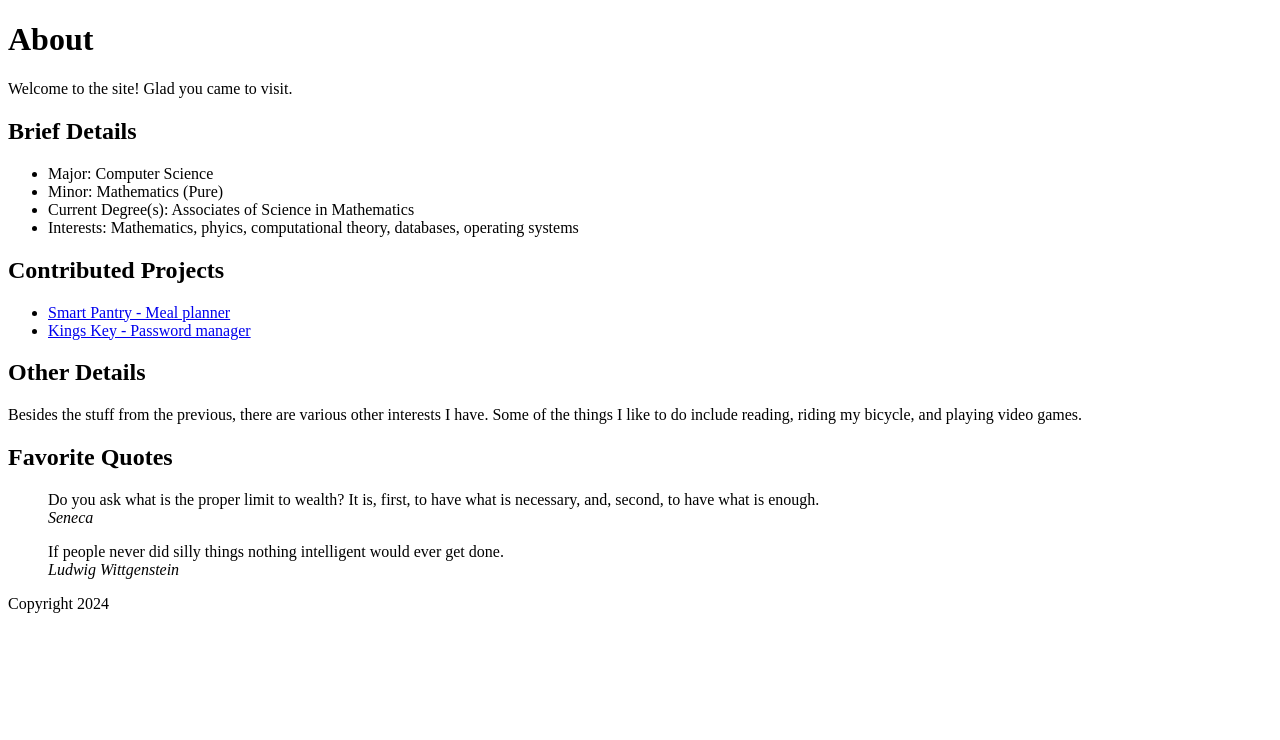
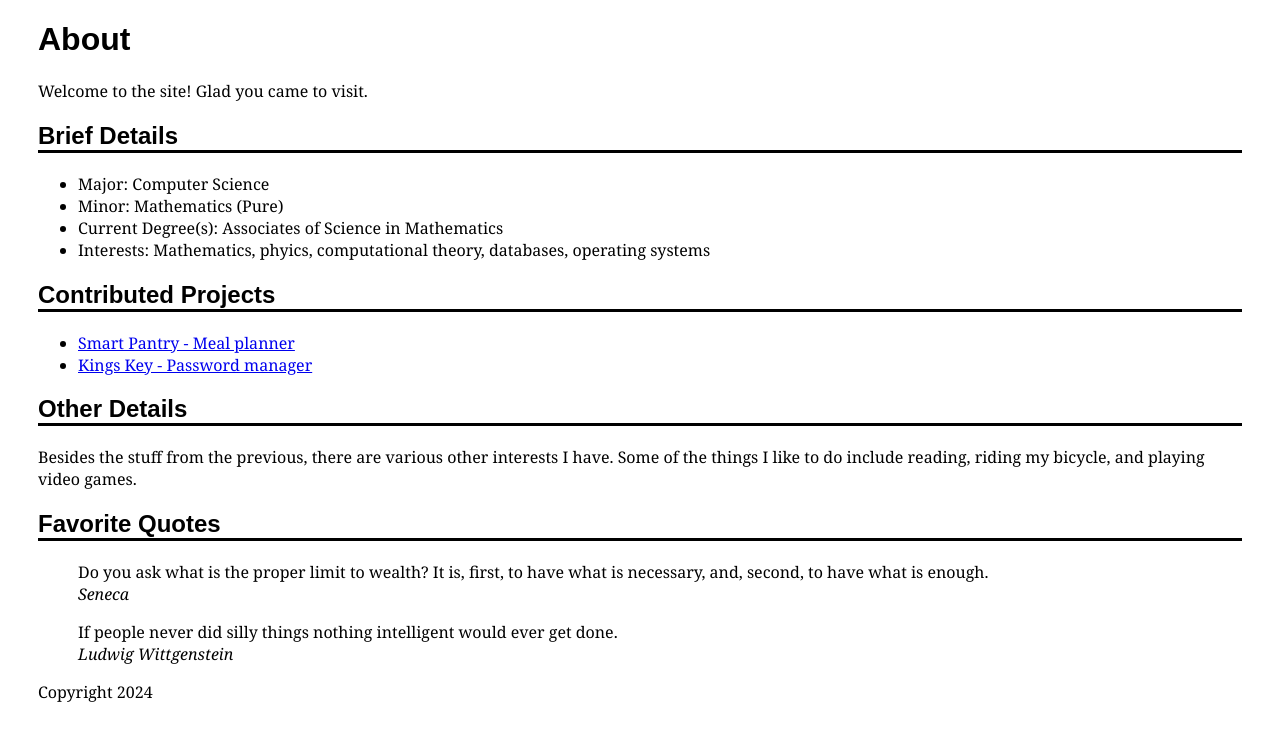
Before and after one commit to rvare/rvare.github.io, a plain HTML site: page index.html in a window 1280 px wide. Drawn offline with Linux system fonts and the light colour scheme.

Commit message:
Add more fancy stuff.

```diff
--- a/index.html
+++ b/index.html
@@ -1,6 +1,7 @@
 <!DOCTYPE HTML>
 <html>
     <head>
+        <link rel="stylesheet" href="style.css" />
         <title>Richard Varela</title>
     </head>
 
--- /dev/null
+++ b/style.css
@@ -0,0 +1,17 @@
+body {
+    padding-left: 30px;
+    padding-right: 30px;
+}
+
+h1 {
+    font-family: Arial, Helvetica, sans-serif;
+}
+
+h2 {
+    font-family: Arial, Helvetica, sans-serif;
+    border-bottom: solid black;
+}
+
+p, li {
+    font-family: Georgia, 'Times New Roman', Times, serif;
+}
```
